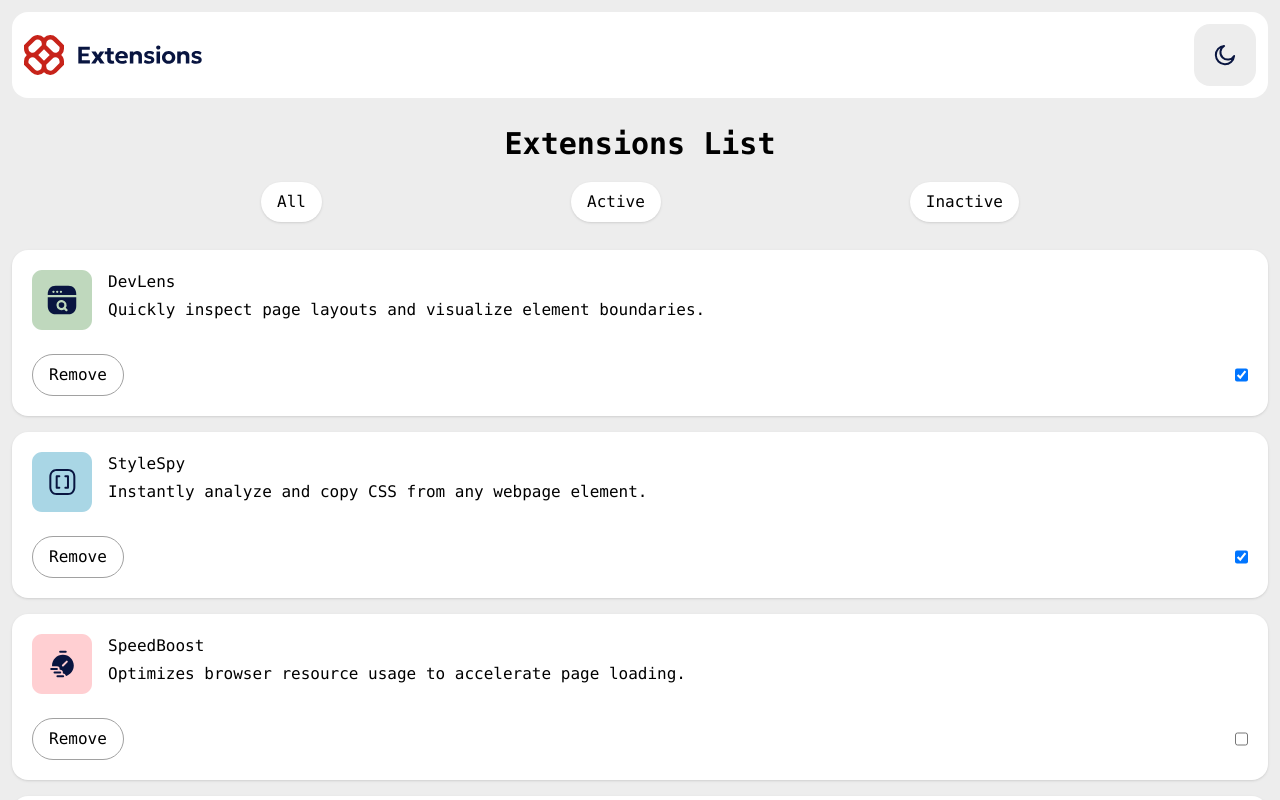
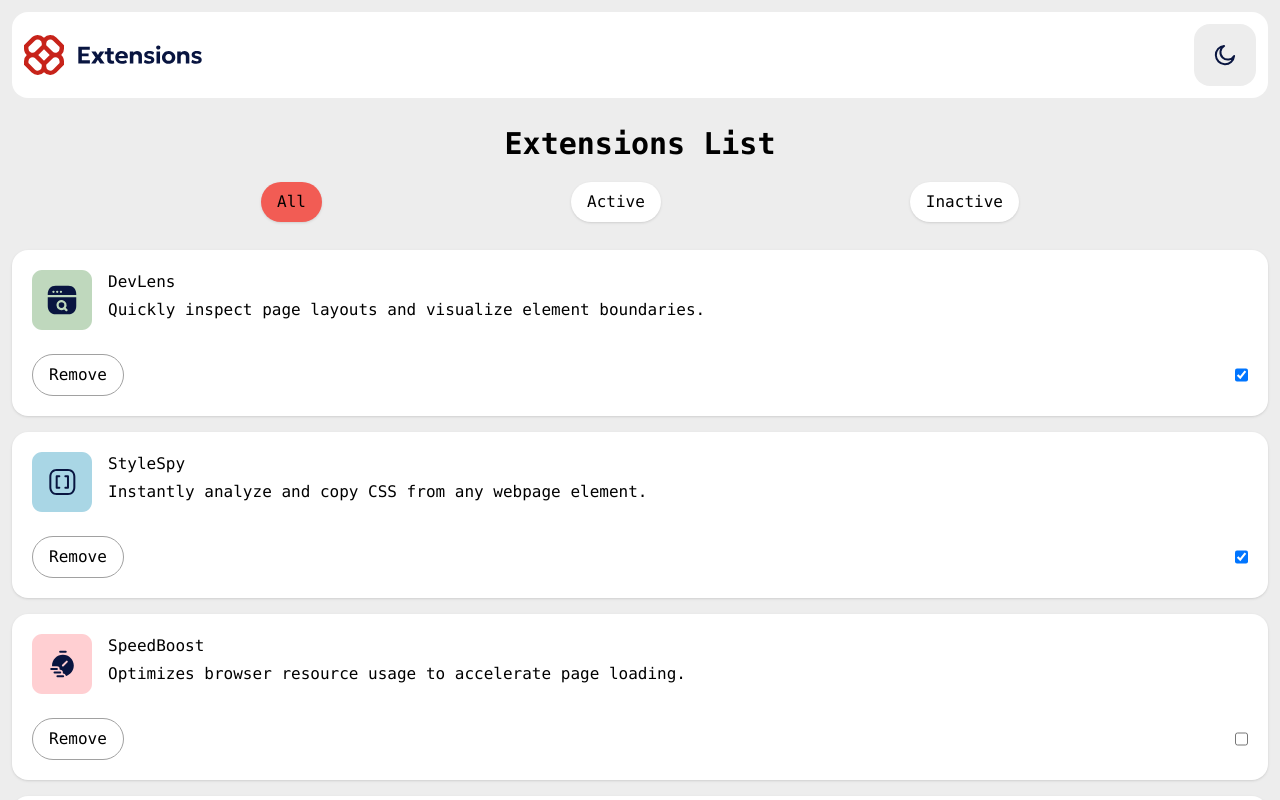
Before and after one commit to zahidzta/extensions-manager, a React (Vite) app: page / in a window 1280 px wide. Shown: the top 800 px of the page. Built offline with nearby package versions, Linux system fonts and the light colour scheme.

Commit message:
feat: integrate Filter component with settings context for dynamic filtering

```diff
--- a/src/components/Filter.tsx
+++ b/src/components/Filter.tsx
@@ -1,6 +1,15 @@
 import { FILTERS } from "../constants/filters";
+import { useSettings } from "../context/SettingsContext";
+import type { Filter } from "../types";
 
 export function Filter() {
+
+    const {settings, updateSettings} = useSettings()
+
+    function handleChange(filter : Filter) {
+        updateSettings("filter", filter)
+    }
+
     return (
         <div className="flex flex-col gap-5">
             <h1 className="text-3xl text-center font-bold">Extensions List</h1>
@@ -8,7 +17,8 @@ export function Filter() {
                 {FILTERS.map(filter => (
                     <button
                         key={filter.value}
-                        className=" rounded-full py-2 px-4 bg-white shadow"
+                        className={`${settings.filter === filter.value ? "bg-red-400": "bg-white"} rounded-full py-2 px-4 shadow` }
+                        onClick={() => handleChange(filter.value)}
                     >
                         {filter.label}
                     </button>
```
